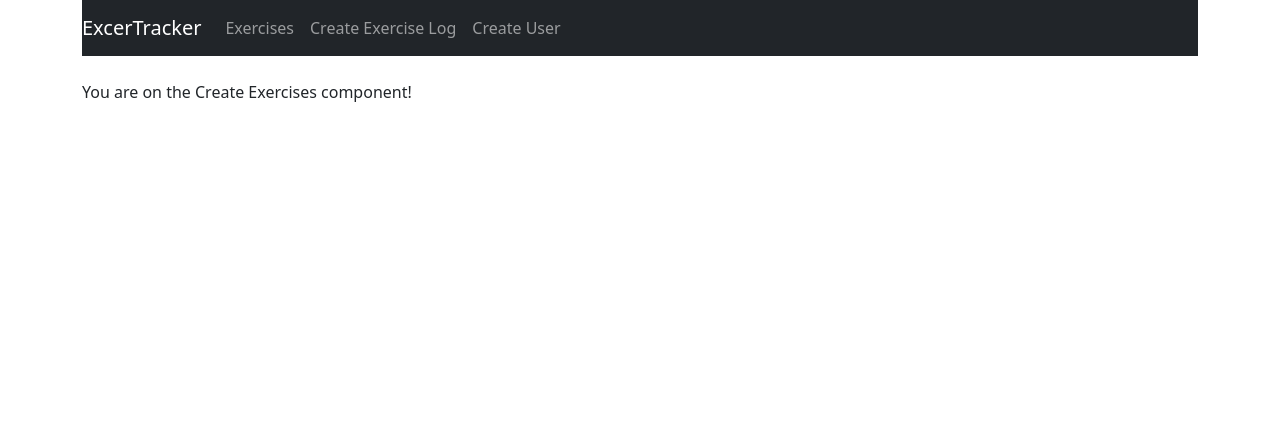
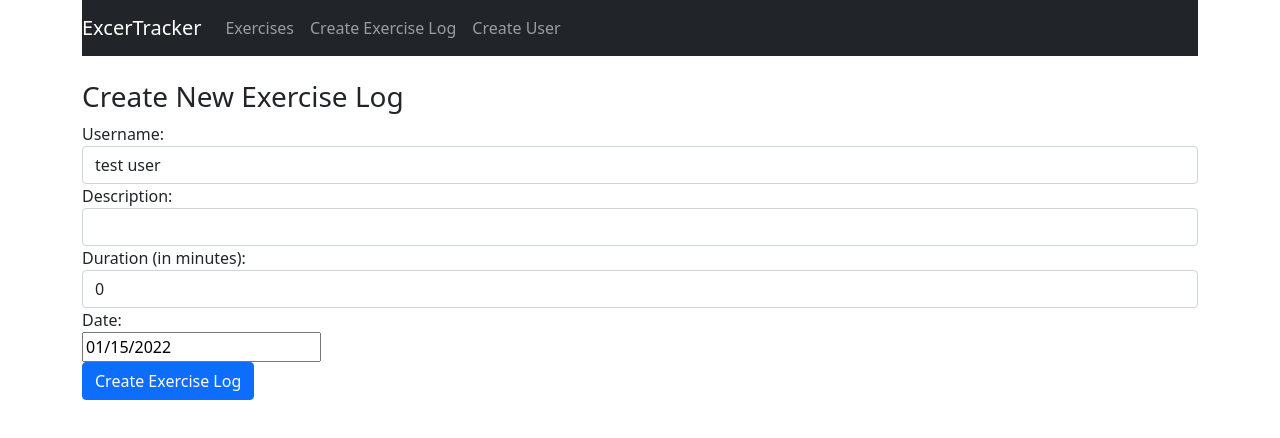
Before and after one commit to fizzahwaseem/exercise-tracker, a React (Create React App) app: page /create in a window 1280 px wide. Shown: the top 438 px of the page. Built offline with nearby package versions, Linux system fonts and the light colour scheme.

Commit message:
partly completed create exercise component

```diff
--- a/src/components/create-exercise.component.js
+++ b/src/components/create-exercise.component.js
@@ -1,4 +1,8 @@
-import React, {Component} from "react";
+import React, { Component } from 'react';
+import axios from 'axios';
+import DatePicker from 'react-datepicker';
+import "react-datepicker/dist/react-datepicker.css";
+
 
 export default class CreateExercises extends Component {
     constructor(props) {
@@ -20,6 +24,13 @@
         }
     }
 
+    componentDidMount(){
+        this.setState({
+            users: ['test user'],
+            username: 'test user'
+        })
+    }
+
     onChangeUsername(e){
         this.setState({
             username: e.target.value
@@ -34,7 +45,7 @@
 
     }
 
-    onChangeDuration(date){
+    onChangeDuration(e){
         this.setState({
             duration: e.target.value
 
@@ -66,10 +77,59 @@
     }
 
     render() {
-        return (
-            <div>
-                <p>You are on the Create Exercises component!</p>
-            </div>
-        )
+        return (<div>
+            <h3>Create New Exercise Log</h3>
+            <form onSubmit={this.onSubmit}>
+              <div className="form-group">
+                <label>Username: </label>
+                <select ref="userInput"
+                    required
+                    className="form-control"
+                    value={this.state.username}
+                    onChange={this.onChangeUsername}>
+                    {
+                      this.state.users.map(function(user) {
+                        return <option
+                          key={user}
+                          value={user}>{user}
+                          </option>;
+                      })
+                    }
+                </select>
+              </div>
+              <div className="form-group">
+                <label>Description: </label>
+                <input  type="text"
+                    required
+                    className="form-control"
+                    value={this.state.description}
+                    onChange={this.onChangeDescription}
+                    />
+              </div>
+              <div className="form-group">
+                <label>Duration (in minutes): </label>
+                <input
+                    type="text"
+                    className="form-control"
+                    value={this.state.duration}
+                    onChange={this.onChangeDuration}
+                    />
+              </div>
+              <div className="form-group">
+                <label>Date: </label>
+                <div>
+                  <DatePicker
+                    selected={this.state.date}
+                    onChange={this.onChangeDate}
+                  />
+                </div>
+              </div>
+
+              <div className="form-group">
+                <input type="submit" value="Create Exercise Log" className="btn btn-primary" />
+              </div>
+            </form>
+          </div>
+          )
     }
 }
```
